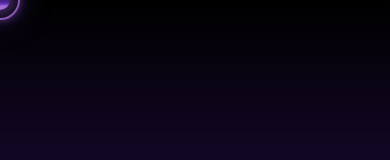
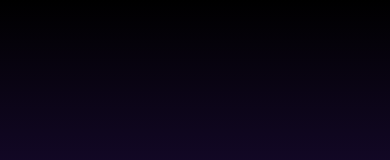
Before and after one commit to rprakashdass/portfolio, a Next.js app: page / in a window 390 px wide. Shown: the top 160 px of the page. Built offline with nearby package versions, Linux system fonts and the light colour scheme.

Commit message:
fix bugs on cursor

```diff
--- a/app/page.tsx
+++ b/app/page.tsx
@@ -19,7 +19,10 @@ export default function Home() {
       <div className="w-full">
         {/* Floating navigation */}
         <FloatingNav navItems={navItems} />
-        <NeonCursor />
+        <div className="sm:block hidden">
+  <NeonCursor />
+</div>
+
 
         {/* Hero Section with Motion */}
         <motion.section
```
Also changed, not shown: components/Hero.tsx (line endings or trailing spaces).
